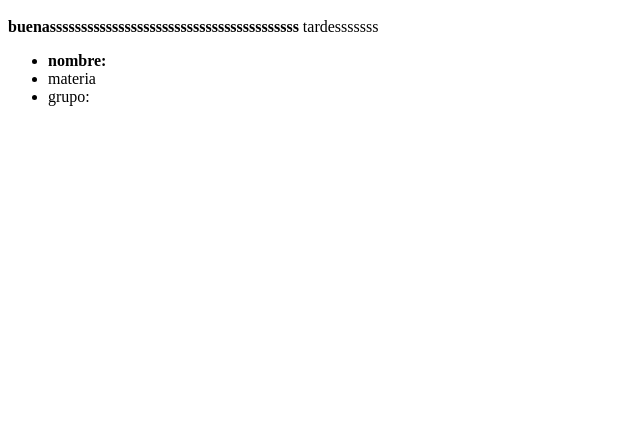
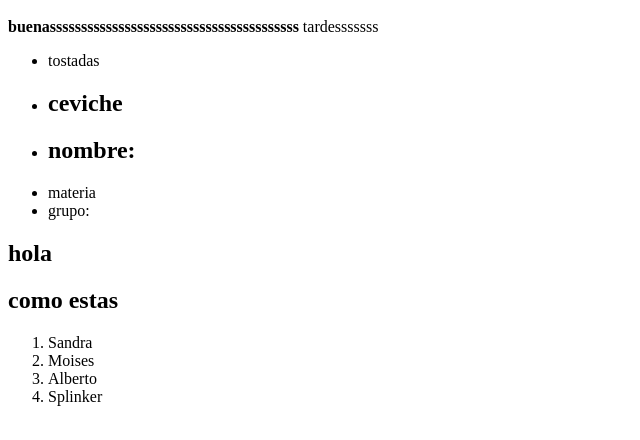
Before and after one commit to I6B-2022/Practica-Moises-Carrasco, a plain HTML site: page index.html in a window 1280 px wide. Shown: the part 48-488 px from the top of the page, without its empty margins (0-640 px from the left). Drawn offline with Linux system fonts and the light colour scheme.

Commit message:
Update index.html

```diff
--- a/index.html
+++ b/index.html
@@ -3,6 +3,28 @@
         <title>
             Que transaaaa
         </title>
+        <style>
+            /*
+            #molitoid{
+                color: #ff8c00;
+            }
+            .colorverde{
+                color: chartreuse;
+            }
+            li{
+                color: blue;
+            }
+            h2{
+                color: blueviolet;
+            }
+            li h2{
+                color: darkred;
+            }
+            ol li{
+                color: black;
+            } */
+
+        </style>
     </head>
     <!--cometario-->
     <body>
@@ -18,16 +40,34 @@
 
         <ul>
             <li>
+                tostadas
+
+            </li>
+            <li>
+                <h2>ceviche</h2>
+            </li>
+            <li class="colorverde">
                 <strong>
-                  nombre:
+                  <h2>nombre:</h2>
                 </strong>
             </li>
-            <li>
+            <li class="colorverde">
                 materia
             </li>
-            <li>
+            <li id="molitoid">
                 grupo:
             </li>
         </ul>
+        <h2>
+            hola
+        </h2>
+        <h2>como estas</h2>
+
+        <ol>
+            <li>Sandra</li>
+            <li>Moises</li>
+            <li>Alberto</li>
+            <li>Splinker</li>
+        </ol>
     </body>
 </html>
```
